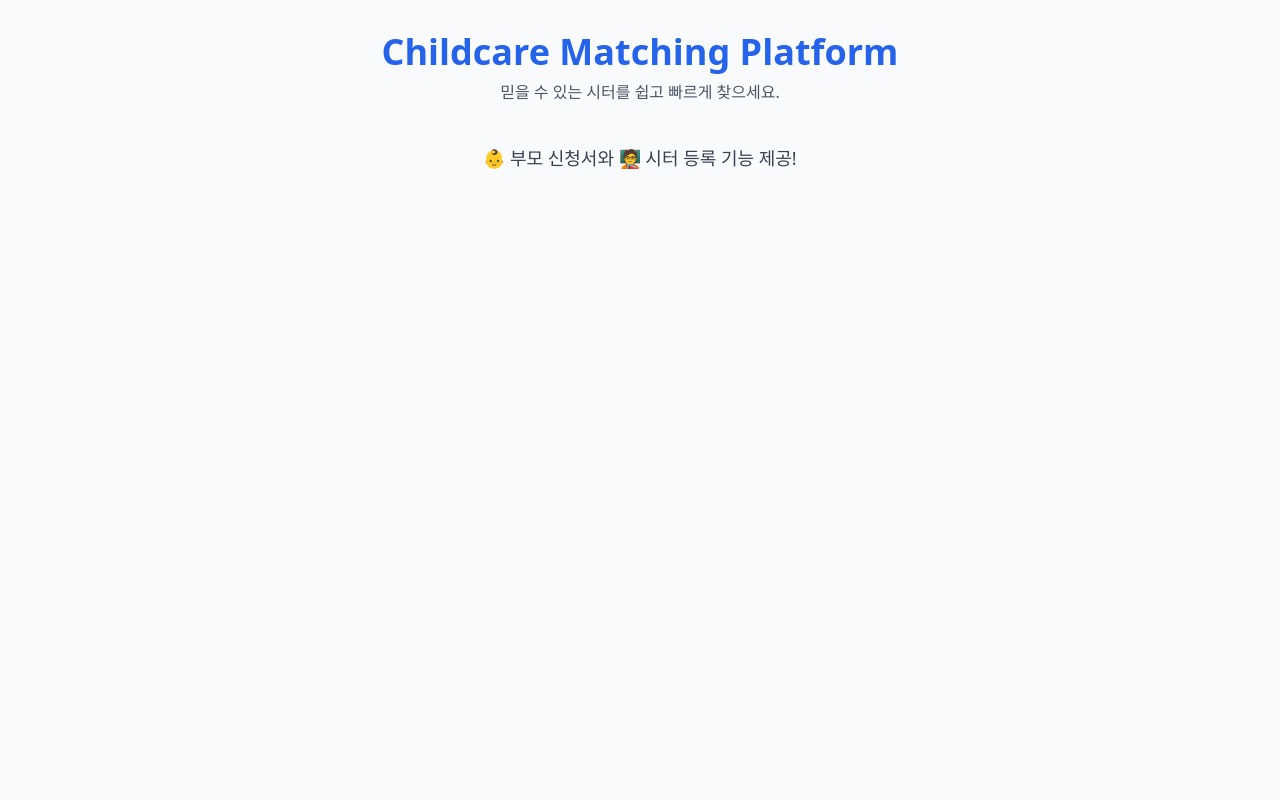
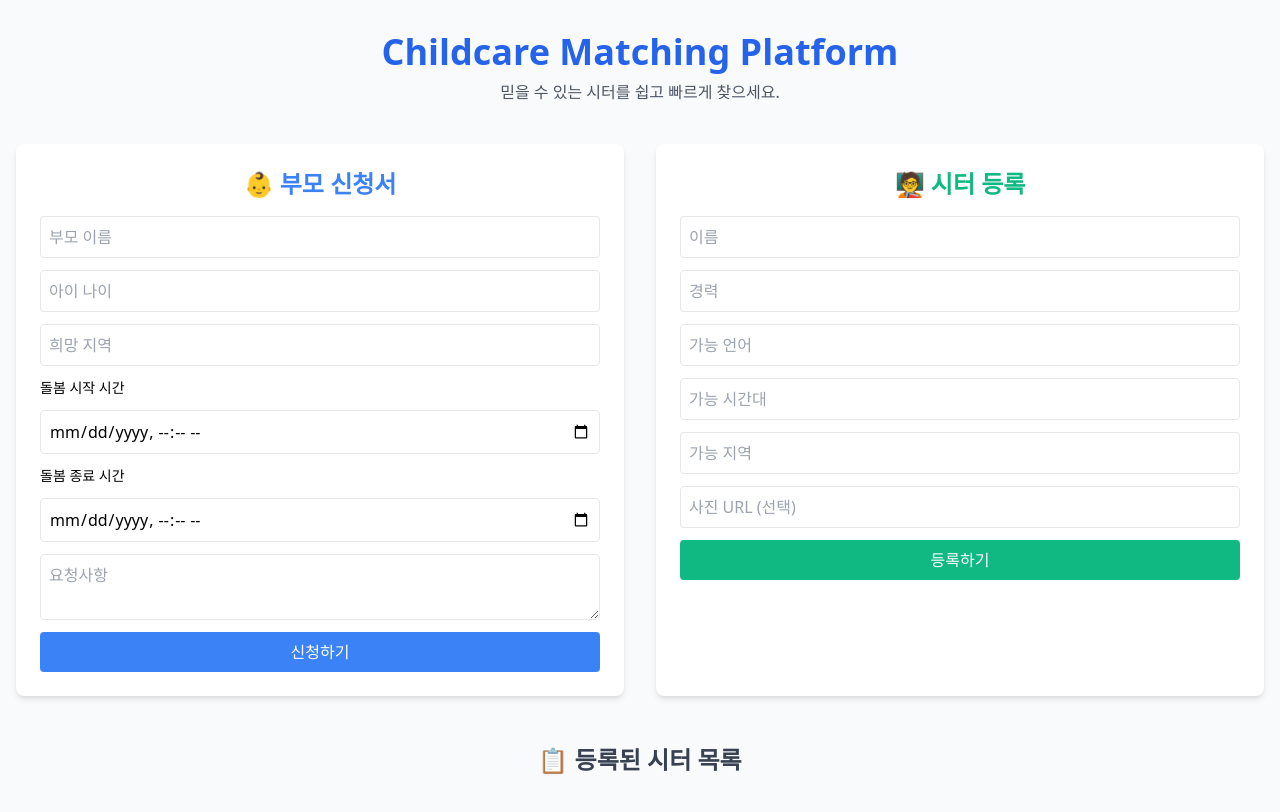
Before and after one commit to samseminlee/kidscare1, a Next.js app: page / in a window 1280 px wide. Shown: the top 812 px of the page. Built offline with nearby package versions, Linux system fonts and the light colour scheme.

Commit message:
Add files via upload

```diff
--- a/package.json
+++ b/package.json
@@ -1,5 +1,5 @@
 {
-  "name": "childcare-mvp-tailwind-cdn",
+  "name": "childcare-mvp-tailwind-full",
   "version": "1.0.0",
   "scripts": {
     "dev": "next dev",
--- a/pages/index.js
+++ b/pages/index.js
@@ -1,12 +1,111 @@
+
+import { useState } from 'react';
+
 export default function Home() {
+  const [sitters, setSitters] = useState([]);
+  const [parentForm, setParentForm] = useState({
+    parentName: '',
+    childAge: '',
+    location: '',
+    startTime: '',
+    endTime: '',
+    needs: '',
+  });
+  const [sitterForm, setSitterForm] = useState({
+    sitterName: '',
+    experience: '',
+    languages: '',
+    availableTime: '',
+    location: '',
+    photoUrl: '',
+  });
+  const [matchedSitter, setMatchedSitter] = useState(null);
+
+  const handleParentChange = (e) => {
+    setParentForm({ ...parentForm, [e.target.name]: e.target.value });
+  };
+
+  const handleSitterChange = (e) => {
+    setSitterForm({ ...sitterForm, [e.target.name]: e.target.value });
+  };
+
+  const handleParentSubmit = () => {
+    const match = sitters.find(
+      (sitter) =>
+        sitter.location.toLowerCase().includes(parentForm.location.toLowerCase())
+    );
+    setMatchedSitter(match);
+    alert('부모 신청 완료! 매칭된 시터를 확인하세요.');
+  };
+
+  const handleSitterSubmit = () => {
+    if (!sitterForm.photoUrl) sitterForm.photoUrl = 'https://via.placeholder.com/100';
+    setSitters([...sitters, sitterForm]);
+    setSitterForm({
+      sitterName: '', experience: '', languages: '', availableTime: '', location: '', photoUrl: '',
+    });
+    alert('시터 등록 완료!');
+  };
+
   return (
     <div className="min-h-screen bg-gray-50 py-8 px-4">
       <div className="text-center mb-10">
         <h1 className="text-4xl font-bold text-blue-600">Childcare Matching Platform</h1>
         <p className="mt-2 text-gray-600">믿을 수 있는 시터를 쉽고 빠르게 찾으세요.</p>
       </div>
-      <div className="text-center">
-        <p className="text-lg text-gray-700">👶 부모 신청서와 🧑‍🏫 시터 등록 기능 제공!</p>
+
+      <div className="grid grid-cols-1 md:grid-cols-2 gap-8">
+        <div className="bg-white p-6 rounded-lg shadow-md">
+          <h2 className="text-2xl font-semibold text-center text-blue-500 mb-4">👶 부모 신청서</h2>
+          <div className="flex flex-col gap-3">
+            <input className="border p-2 rounded" name="parentName" placeholder="부모 이름" value={parentForm.parentName} onChange={handleParentChange} />
+            <input className="border p-2 rounded" name="childAge" placeholder="아이 나이" value={parentForm.childAge} onChange={handleParentChange} />
+            <input className="border p-2 rounded" name="location" placeholder="희망 지역" value={parentForm.location} onChange={handleParentChange} />
+            <label className="text-sm font-medium">돌봄 시작 시간</label>
+            <input className="border p-2 rounded" type="datetime-local" name="startTime" value={parentForm.startTime} onChange={handleParentChange} />
+            <label className="text-sm font-medium">돌봄 종료 시간</label>
+            <input className="border p-2 rounded" type="datetime-local" name="endTime" value={parentForm.endTime} onChange={handleParentChange} />
+            <textarea className="border p-2 rounded" name="needs" placeholder="요청사항" value={parentForm.needs} onChange={handleParentChange}></textarea>
+            <button className="bg-blue-500 text-white py-2 rounded hover:bg-blue-600" onClick={handleParentSubmit}>신청하기</button>
+          </div>
+
+          {matchedSitter && (
+            <div className="mt-6 bg-blue-50 p-4 rounded">
+              <h3 className="text-lg font-semibold text-center">✅ 매칭된 시터</h3>
+              <img src={matchedSitter.photoUrl} alt="시터" className="w-24 h-24 mx-auto rounded-full object-cover my-2" />
+              <p><strong>이름:</strong> {matchedSitter.sitterName}</p>
+              <p><strong>경력:</strong> {matchedSitter.experience}</p>
+              <p><strong>언어:</strong> {matchedSitter.languages}</p>
+              <p><strong>시간대:</strong> {matchedSitter.availableTime}</p>
+              <p><strong>지역:</strong> {matchedSitter.location}</p>
+            </div>
+          )}
+        </div>
+
+        <div className="bg-white p-6 rounded-lg shadow-md">
+          <h2 className="text-2xl font-semibold text-center text-green-500 mb-4">🧑‍🏫 시터 등록</h2>
+          <div className="flex flex-col gap-3">
+            <input className="border p-2 rounded" name="sitterName" placeholder="이름" value={sitterForm.sitterName} onChange={handleSitterChange} />
+            <input className="border p-2 rounded" name="experience" placeholder="경력" value={sitterForm.experience} onChange={handleSitterChange} />
+            <input className="border p-2 rounded" name="languages" placeholder="가능 언어" value={sitterForm.languages} onChange={handleSitterChange} />
+            <input className="border p-2 rounded" name="availableTime" placeholder="가능 시간대" value={sitterForm.availableTime} onChange={handleSitterChange} />
+            <input className="border p-2 rounded" name="location" placeholder="가능 지역" value={sitterForm.location} onChange={handleSitterChange} />
+            <input className="border p-2 rounded" name="photoUrl" placeholder="사진 URL (선택)" value={sitterForm.photoUrl} onChange={handleSitterChange} />
+            <button className="bg-green-500 text-white py-2 rounded hover:bg-green-600" onClick={handleSitterSubmit}>등록하기</button>
+          </div>
+        </div>
+      </div>
+
+      <h2 className="text-2xl font-bold text-center text-gray-700 mt-12">📋 등록된 시터 목록</h2>
+      <div className="grid grid-cols-1 md:grid-cols-3 gap-6 mt-6">
+        {sitters.map((sitter, idx) => (
+          <div key={idx} className="bg-white p-4 rounded-lg shadow-md text-center">
+            <img src={sitter.photoUrl} alt="시터" className="w-20 h-20 mx-auto rounded-full object-cover" />
+            <p className="font-semibold mt-2">{sitter.sitterName}</p>
+            <p className="text-gray-500 text-sm">{sitter.languages}</p>
+            <p className="text-gray-400 text-sm">{sitter.location}</p>
+          </div>
+        ))}
       </div>
     </div>
   );
```
